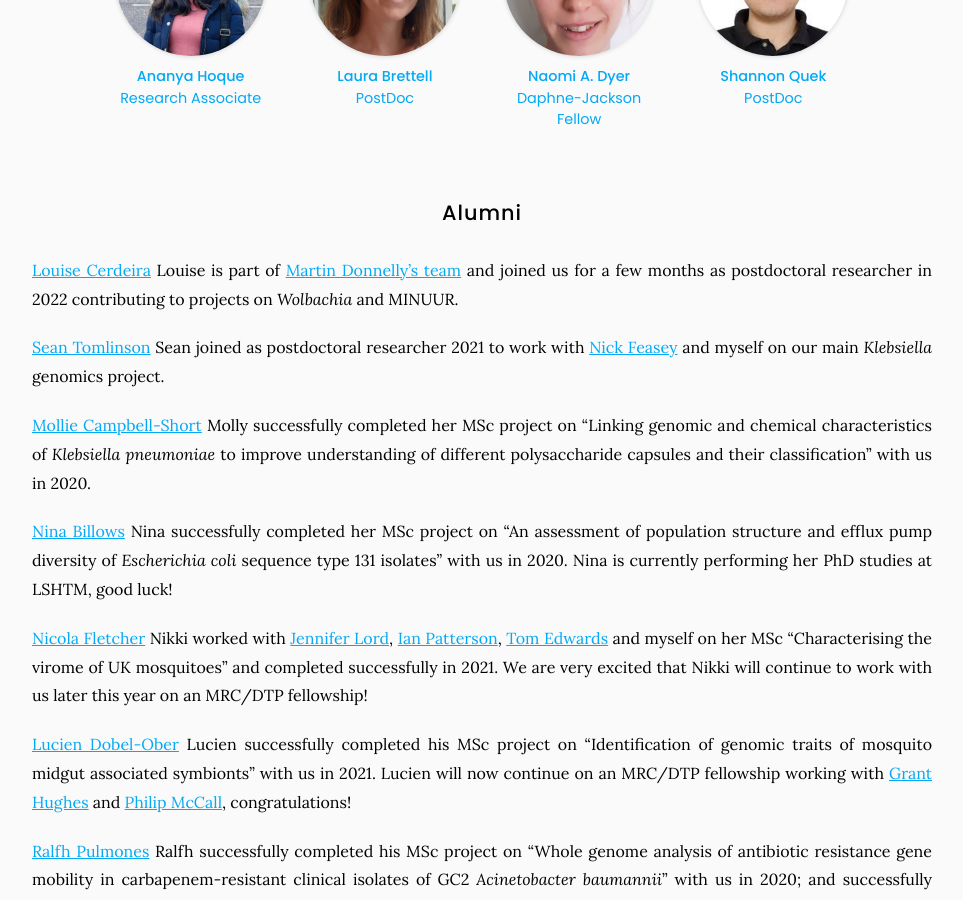
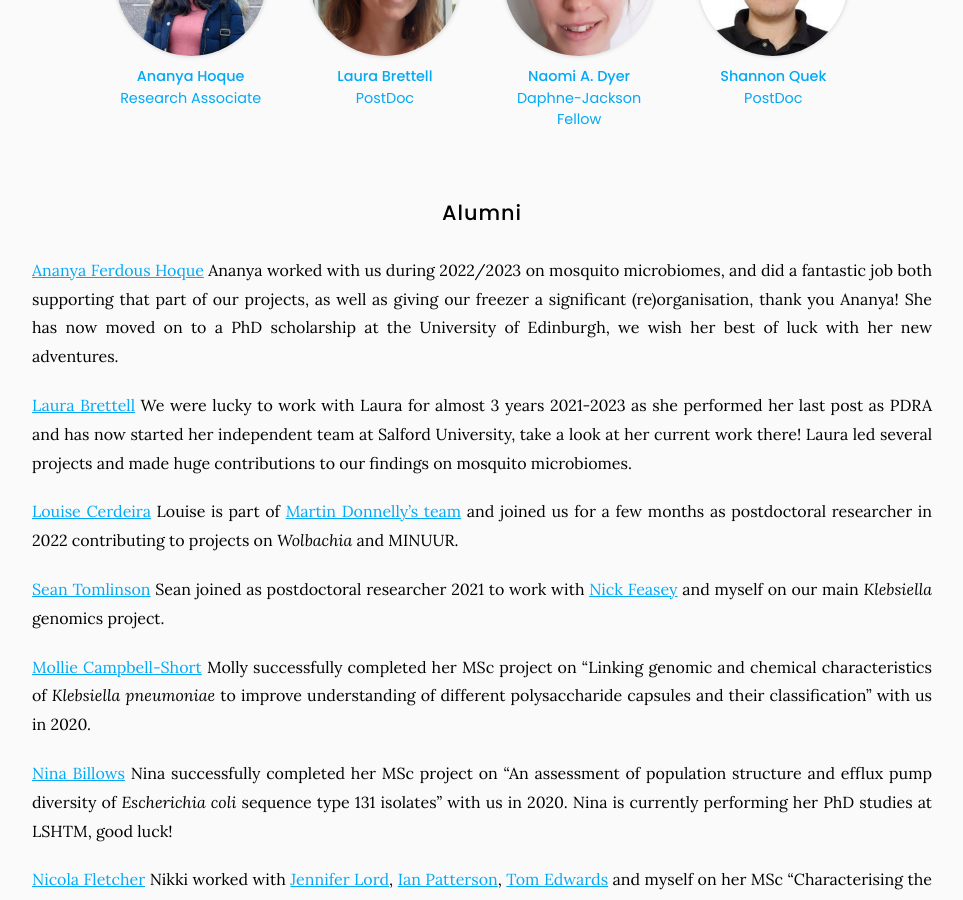
Before and after one commit to Evo-MInt/MicGen-lab-website, a Jekyll site: the page built from team/index.md, in a window 1280 px wide and 900 px high, scrolled down 1114 px. Shown: the whole window, without its empty margins (158-1121 px from the left). Built offline with Jekyll 4.4.1, drawn with Linux system fonts in a browser that asks for light colours.

Commit message:
Update index.md

```diff
--- a/team/index.md
+++ b/team/index.md
@@ -34,6 +34,10 @@ If you want to know a bit more about what each of us is doing, please take a loo
 {:.center}
 
 ## Alumni
+
+[Ananya Ferdous Hoque](https://uk.linkedin.com/in/ananya-hoque-016705182) Ananya worked with us during 2022/2023 on mosquito microbiomes, and did a fantastic job both supporting that part of our projects, as well as giving our freezer a significant (re)organisation, thank you Ananya! She has now moved on to a PhD scholarship at the University of Edinburgh, we wish her best of luck with her new adventures.
+
+[Laura Brettell](https://salford-repository.worktribe.com/person/1835810/laura-brettell) We were lucky to work with Laura for almost 3 years 2021-2023 as she performed her last post as PDRA and has now started her independent team at Salford University, take a look at her current work there! Laura led several projects and made huge contributions to our findings on mosquito microbiomes.
 
 [Louise Cerdeira](https://www.researchgate.net/profile/Louise-Cerdeira) Louise is part of [Martin Donnelly's team](https://www.lstmed.ac.uk/about/people/professor-martin-james-donnelly) and joined us for a few months as postdoctoral researcher in 2022 contributing to projects on _Wolbachia_ and MINUUR.
 
```
